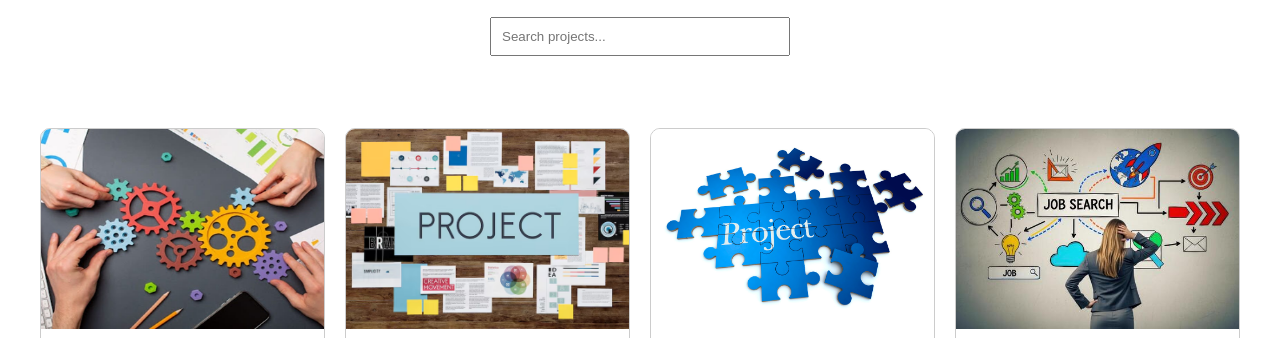
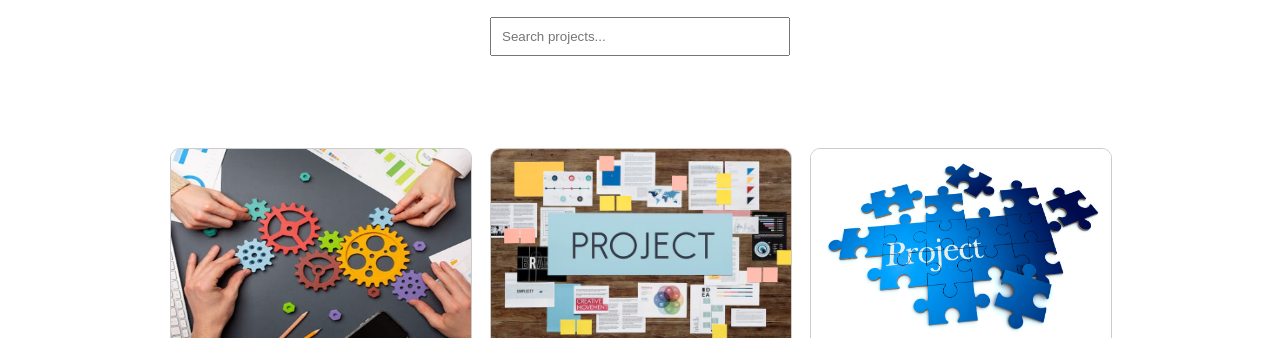
Before and after one commit to Sepidehnasiri/first-assignment, a plain HTML site: page index.html in a window 1280 px wide. Shown: the part 179-517 px from the top of the page. Drawn offline with Linux system fonts and the light colour scheme.

Commit message:
add api projects data

```diff
--- a/script.js
+++ b/script.js
@@ -1,33 +1,14 @@
-const projects = [
-  {
-    title: "Portfolio Website",
-    description: "A personal portfolio built with HTML and CSS.",
-    category: "Web Design",
-    imageURL: "./img/project-1.jpg",
-    link: "#"
-  },
-  {
-    title: "Weather App",
-    description: "A weather application using JavaScript and an API.",
-    category: "JavaScript",
-    imageURL: "./img/project-2.jpg",
-    link: "#"
-  },
-  {
-    title: "Task Manager",
-    description: "A simple task manager to organize daily work.",
-    category: "Productivity",
-    imageURL: "./img/project-3.jpg",
-    link: "#"
-  },
-{
-    title: "Job Hunt Tracker",
-    description: "A job hunting tracker to manage applications and interviews.",
-    category: "Productivity",
-    imageURL: "./img/project-4.jpg",
-    link: "#"
-  }
-];
+let projects = [];
+
+fetch("https://raw.githubusercontent.com/Sepidehnasiri/first-assignment/main/projects.json")
+  .then((response) => response.json())
+  .then((data) => {
+    projects = data;
+    renderProjects(projects);
+  })
+  .catch((error) => {
+    console.error("Error loading JSON:", error);
+  });
 
 const projectContainer = document.getElementById("project-container");
 function renderProjects(projectList) {
--- a/style.css
+++ b/style.css
@@ -11,13 +11,6 @@ header {
 
 .projects-section {
   padding: 20px;
-}
-
-.project-card {
-  border: 1px solid #ccc;
-  border-radius: 10px;
-  overflow: hidden;
-  background-color: #fff;
 }
 
 .project-image {
@@ -51,11 +44,21 @@ header {
   font-weight: bold;
 }
 
+.project-card {
+  border: 1px solid #ccc;
+  border-radius: 10px;
+  overflow: hidden;
+  background-color: #fff;
+  width: 100%;
+  max-width: 300px;
+}
+
 .project-container {
   display: grid;
-  grid-template-columns: repeat(auto-fit, minmax(250px, 1fr));
+  grid-template-columns: repeat(auto-fit, minmax(250px, 300px));
   gap: 20px;
   margin-top: 2rem;
+  justify-content: center;
 }
 nav ul {
   list-style: none;
```
Also changed, not shown: index.html (+2 -1 lines).
